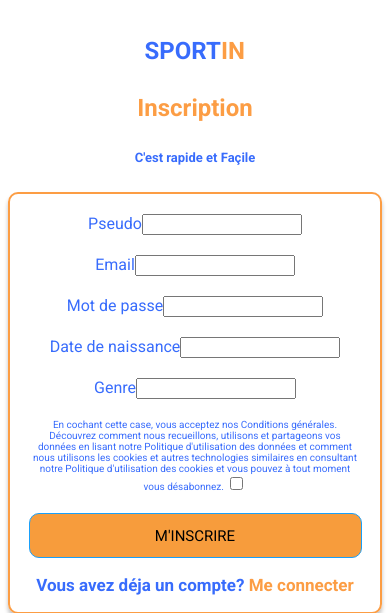
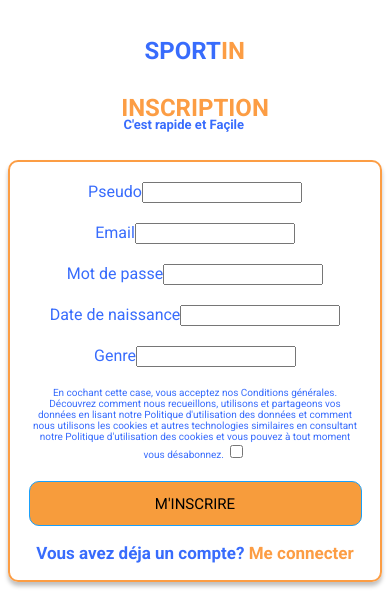
Before and after one commit to sofi-lo/sportIn, a Symfony app: template templates/registration/register.html.twig in a window 390 px wide. Shown: the part 27-640 px from the top of the page. Run offline with Twig, Linux system fonts and the light colour scheme; the template is opened without the code that fills it, so the values that code supplies are empty; form fields are guessed from the names that the template uses; some libraries are stand-ins or nearby versions.

Commit message:
responsivecss2

```diff
--- a/public/css/styles_yanis.css
+++ b/public/css/styles_yanis.css
@@ -45,9 +45,7 @@
  }
 
  .entete {
-     box-sizing: border-box;
      height: 80px;
-     margin-bottom: 2rem;
      display: flex;
      flex-direction: column;
  }
@@ -63,8 +61,10 @@
      border-radius: 10px;
  }
 
+ .rapide_facile{
+    transform: translate(-3%,0%);
+ }
 
- /* Telephone */
  @media screen and (min-width: 400px) {
      .main_inscr {
          width: 30%;
--- a/templates/registration/register.html.twig
+++ b/templates/registration/register.html.twig
@@ -16,8 +16,8 @@
 		</a>
 
 		<section class="entete">
-			<h1 class="titre">Inscription</h1>
-			<p class="rapide_facile" style="color: #386CFC; font-weight: bold; font-size: 13px;">C'est rapide et Façile</p>
+			<h1 class="titre" style="margin-bottom: 0px; text-transform: uppercase; ">Inscription</h1>
+			<p class="rapide_facile" style="color: #386CFC; font-weight: bold; font-size: 13px; margin-top:0px">C'est rapide et Façile</p>
 		</section>
 
 		<section class="registration_formulaire" style="border: 2px solid #FC9D44; box-sizing: border-box; box-shadow: 0px 4px 4px rgba(0,0,0,0.25); border-radius: 10px; width: 100% ;margin-left:auto; margin-right: auto">
```
